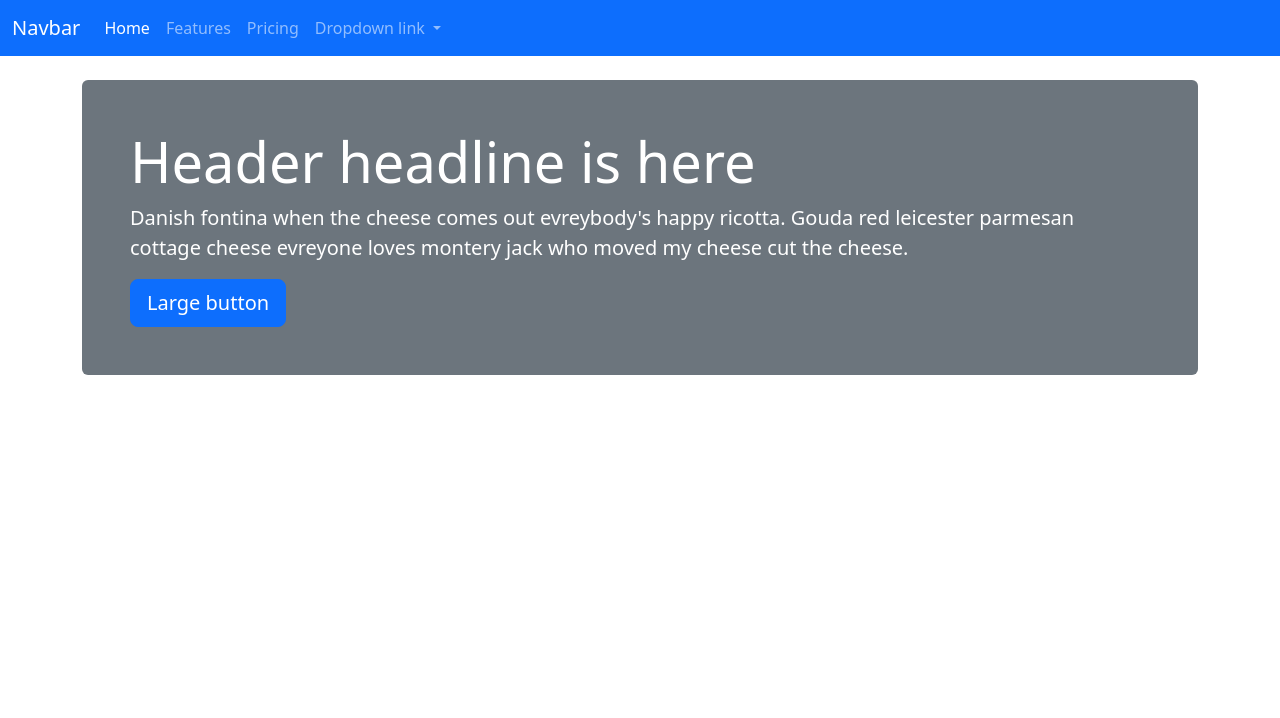
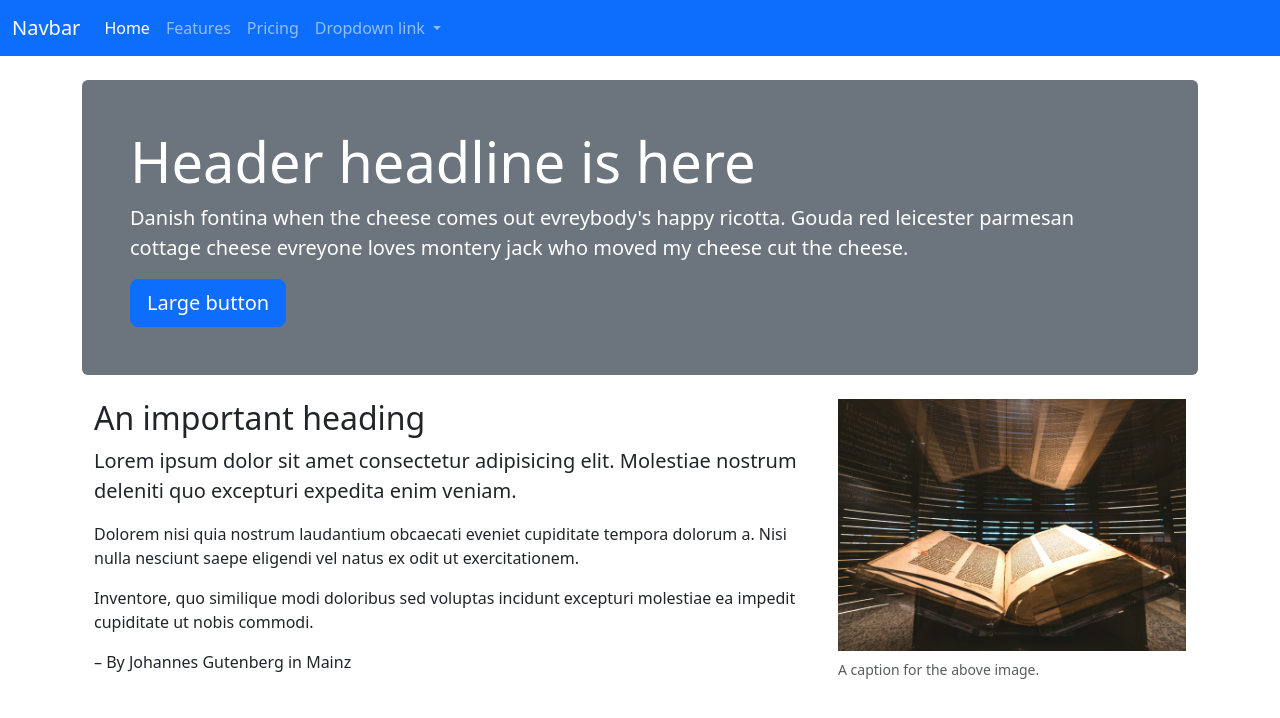
Before and after one commit to ellabarnes/ella-bootstrap, a website: page src/index.html in a window 1280 px wide. Drawn offline with nearby package versions, Linux system fonts and the light colour scheme; files that its build step writes are made by us from their sources; files whose address does not match are found by name.

Commit message:
grids completed

```diff
--- a/src/index.html
+++ b/src/index.html
@@ -45,8 +45,24 @@
       <p class="lead">Danish fontina when the cheese comes out evreybody's happy ricotta. Gouda red leicester parmesan cottage cheese evreyone loves montery jack who moved my cheese cut the cheese.</p>
       <button type="button" class="btn btn-primary btn-lg">Large button</button>
     </header>
+    <section class="container">
+        <div class="row">
+          <div class="col-md-6 col-lg-8">
+              <h2>An important heading</h2>
+              <p class="lead">Lorem ipsum dolor sit amet consectetur adipisicing elit. Molestiae nostrum deleniti quo excepturi expedita enim veniam.</p>
+              <p>Dolorem nisi quia nostrum laudantium obcaecati eveniet cupiditate tempora dolorum a. Nisi nulla nesciunt saepe eligendi vel natus ex odit ut exercitationem.</p>
+              <p>Inventore, quo similique modi doloribus sed voluptas incidunt excepturi molestiae ea impedit cupiditate ut nobis commodi.</p>
+              <p>– By Johannes Gutenberg in Mainz</p>
+          </div>
+          <div class="col-md-6 col-lg-4">
+            <figure class="figure">
+              <img src="img/gutenberg.jpeg" class="figure-img img-fluid" alt="Guetenberg Bible">
+              <figcaption class="figure-caption">A caption for the above image.</figcaption>
+            </figure>
+          </div>
+        </div>
+    </section>
   </div>
-  <!-- Closing scripts here -->
   <script src="js/bootstrap.bundle.min.js"></script>
 </body>
 </html>
```
Also changed, not shown: docs/index.html (+17 -1 lines), docs/img/gutenberg.jpeg (added), src/img/gutenberg.jpeg (added).
